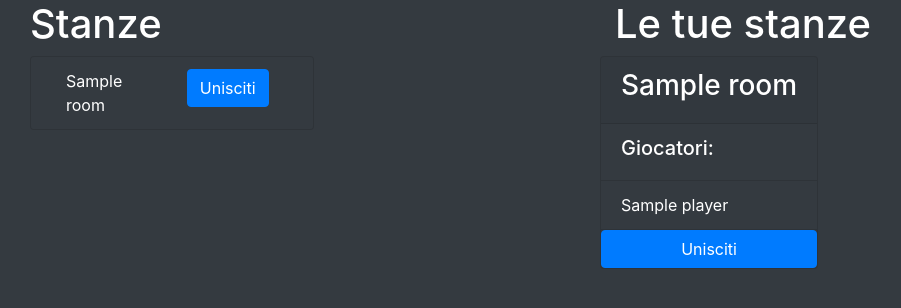
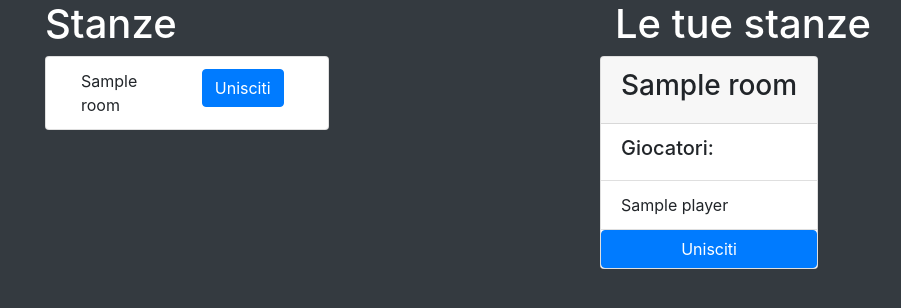
Before and after one commit to paoloalb/CAH, a Python web app: template flask/templates/index.html in a window 1280 px wide. Shown: the top 308 px of the page, without its empty margins (40-941 px from the left). Run offline with Jinja, Linux system fonts and the light colour scheme; the template is opened without the code that fills it: most values are stand-ins (such as "Sample title", 1, 10 or a date in 2020); some libraries are stand-ins or nearby versions.

Commit message:
base template and example

```diff
--- /dev/null
+++ b/flask/templates/base.html
@@ -0,0 +1,20 @@
+<!doctype html>
+
+<html lang="en">
+
+<head>
+    {% block head %}
+    <meta charset="utf-8">
+    <title>CCU.{% block title %}{% endblock %}</title>
+    <link rel="stylesheet" href="https://stackpath.bootstrapcdn.com/bootstrap/4.4.1/css/bootstrap.min.css" integrity="sha384-Vkoo8x4CGsO3+Hhxv8T/Q5PaXtkKtu6ug5TOeNV6gBiFeWPGFN9MuhOf23Q9Ifjh" crossorigin="anonymous">
+    <script src="https://code.jquery.com/jquery-3.4.1.slim.min.js" integrity="sha384-J6qa4849blE2+poT4WnyKhv5vZF5SrPo0iEjwBvKU7imGFAV0wwj1yYfoRSJoZ+n" crossorigin="anonymous"></script>
+    {% endblock %}
+</head>
+
+<body class="container bg-dark">
+    <div>
+        {% block content %}{% endblock %}
+    </div>
+</body>
+
+</html>
--- a/flask/templates/index.html
+++ b/flask/templates/index.html
@@ -1,25 +1,26 @@
-<!doctype html>
+{% extends "base.html" %}
 
-<html lang="en">
+{% block title %}
+hi
+{% endblock %}
 
-<head>
-    <meta charset="utf-8">
-    <title>CCU</title>
-    <link rel="stylesheet" href="https://stackpath.bootstrapcdn.com/bootstrap/4.4.1/css/bootstrap.min.css" integrity="sha384-Vkoo8x4CGsO3+Hhxv8T/Q5PaXtkKtu6ug5TOeNV6gBiFeWPGFN9MuhOf23Q9Ifjh" crossorigin="anonymous">
-    <script src="https://code.jquery.com/jquery-3.4.1.slim.min.js" integrity="sha384-J6qa4849blE2+poT4WnyKhv5vZF5SrPo0iEjwBvKU7imGFAV0wwj1yYfoRSJoZ+n" crossorigin="anonymous"></script>
-</head>
+{% block head %}
+{{ super() }}
+{% endblock %}
 
-<body class="container text-white bg-dark">
+{% block content %}
+
+<div class="container bg-dark">
     <div class="row">
         <div class="col-sm">
-            <div class="row">
+            <div class="row text-white">
                 <h1> Stanze <h1>
             </div>
             <div class="row">
                 <ul class="list-group">
                     {% for room in rooms %}
-                    <li class="list-group-item text-white bg-dark">
-                        <div class="container text-white bg-dark">
+                    <li class="list-group-item">
+                        <div class="container">
                             <div class="row">
                                 <div class="col-sm">
                                     {{ room.name }}
@@ -37,22 +38,22 @@
         </div>
         <div class="col-sm">
             <div class="col-sm">
-                <div class="row">
+                <div class="row text-white">
                     <h1> Le tue stanze <h1>
                 </div>
             </div>
             <div class="row">
                 {% for room in player_rooms %}
-                <div class="card text-white bg-dark mb-3">
+                <div class="card mb-3">
                     <div class="card-header">
                         <h3>{{ room.name }}</h3>
                     </div>
                     <ul class="list-group list-group-flush">
-                        <li class="list-group-item text-white bg-dark">
+                        <li class="list-group-item">
                             <h5>Giocatori:</h5>
                         </li>
                         {% for player in room.players %}
-                        <li class="list-group-item text-white bg-dark">{{ player.name }}</li>
+                        <li class="list-group-item">{{ player.name }}</li>
                         {% endfor %}
                         <a href="#" class="btn btn-primary">Unisciti</a>
                     </ul>
@@ -61,8 +62,6 @@
             </div>
         </div>
     </div>
+</div>
 
-
-</body>
-
-</html>
+{% endblock %}
```
Also changed, not shown: flask/log.txt (+13 -0 lines), flask/server.py (+12 -0 lines), flask/templates/example.html (added, +14 -0 lines).
